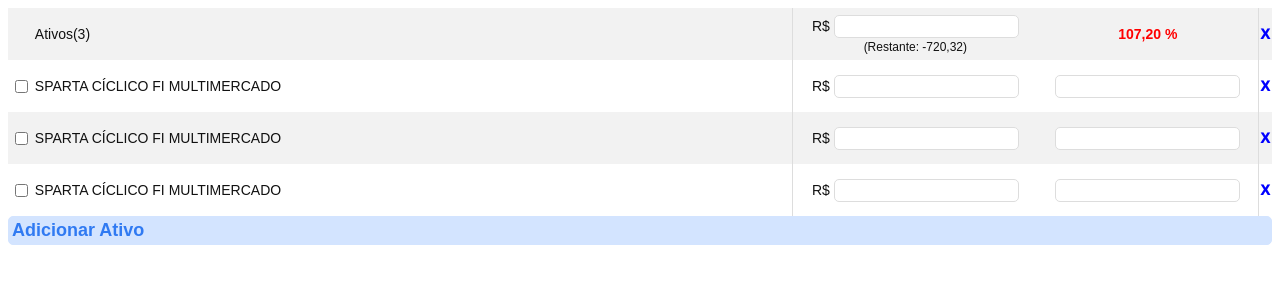
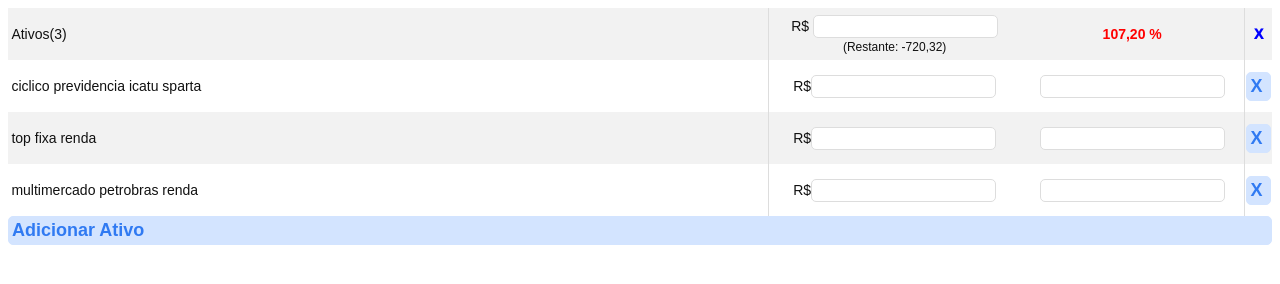
Before and after one commit to gusramalho/exercicio-ativos, a plain HTML site: page src/index.html in a window 1280 px wide. Drawn offline with Linux system fonts and the light colour scheme.

Commit message:
implementado gerar ativo visual

```diff
--- a/src/index.html
+++ b/src/index.html
@@ -8,7 +8,7 @@
     <title>Exercício ativos</title>
 </head>
 <body>
-	<table>
+	<table id="table_ativos">
 
 		<tr>
 			<th></th>
@@ -21,32 +21,18 @@
 			<th id="excluir"> X </th>
 		</tr>
 
-		<!-- modelo -->
+		<!-- modelo
 		<tr>
 			<td><input type="checkbox"/></td>
 			<td id="nome_ativo" class="right-border">SPARTA CÍCLICO FI MULTIMERCADO</td>
-			<td>R$ <input id="total" type="number"/></td>
-			<td class="right-border"><input type="text"></td>
-			<th id="excluir">X</th>
+			<td>R$ <input id="" type="number"/></td>
+			<td class="right-border"><input id="" type="text"></td>
+			<td id="excluir" class="hidden-button"><button id="id">X</button></td>
 		</tr>
-		<tr>
-				<td><input type="checkbox"/></td>
-				<td id="nome_ativo" class="right-border">SPARTA CÍCLICO FI MULTIMERCADO</td>
-				<td>R$ <input id="total" type="number"/></td>
-				<td class="right-border"><input type="text"></td>
-				<th id="excluir">X</th>
-			</tr>
-			<tr>
-					<td><input type="checkbox"/></td>
-					<td id="nome_ativo" class="right-border">SPARTA CÍCLICO FI MULTIMERCADO</td>
-					<td>R$ <input id="total" type="number"/></td>
-					<td class="right-border"><input type="text"></td>
-					<th id="excluir">X</th>
-				</tr>
-
-
+	-->
 	</table>
 	<button>Adicionar Ativo</button>
+
 
 
 
--- a/src/js/index.js
+++ b/src/js/index.js
@@ -6,15 +6,37 @@
 	}
 }
 
+const manager = {
+	currentId : 0,
+	ativos : [],
+
+	total : function(){
+		//return this.ativos.reduce((total, ativo) => total + ativo.value);
+		let total = 0;
+		for (let i=0; i<this.ativos.length; i++)
+			total += this.ativos[i].value;
+		return total;
+	},
+
+	add : function(ativo){
+		ativo.id = this.currentId++;
+		this.ativos = [...this.ativos, ativo];
+	},
+
+	remove : function(id){
+		this.ativos = this.ativos.filter(ativo => ativo.id != id);
+	}
+}
+
+function generateRandomAtivo(){
+
 	const names = ["sparta", "ciclico", "fi", "multimercado", "top", "previdencia",
 								 "advisory", "icatu", "renda", "fixa", "crédito", "privado",
 								 "petrobras", "pn"];
 
-var currentId = 0;
-var ativos = [];
-var teste = [ 1, 2, 3];
+	return new Ativo(0, randomName(), randomValue());
 
-function generateRandomName(){
+	function randomName(){
 		let name = "";
 		let c = Math.floor(Math.random() * 4) + 1;
 
@@ -26,23 +48,69 @@
 		return name;
 	}
 
-function generateRandomValue(){
-	return (Math.random() * 10000 + 100).toFixed(2);
+	function randomValue(){
+		return parseFloat((Math.random() * 10000 + 100).toFixed(2));
+	}
 }
 
-function generateRandomAtivo(){
-	return new Ativo(currentId++, generateRandomName(), generateRandomValue());
+
+function createAtivoElement(ativo){
+
+	let tr = document.createElement('tr');
+
+	let checkBox = document.createElement("checkbox");
+	checkBox.setAttribute('type', 'checkbox');
+
+	let tdCheckBox = document.createElement('td');
+	tdCheckBox.appendChild(checkBox);
+
+	let tdNomeAtivo = document.createElement('td');
+	tdNomeAtivo.setAttribute('id', 'nome_ativo');
+	tdNomeAtivo.setAttribute('class', 'right-border');
+	tdNomeAtivo.appendChild(document.createTextNode(ativo.name));
+
+	let inputValue = document.createElement('input');
+	inputValue.setAttribute('id', 'value' + ativo.id);
+	inputValue.setAttribute('type', 'number');
+
+	let tdValue = document.createElement('td');
+	tdValue.appendChild(document.createTextNode("R$"));
+	tdValue.appendChild(inputValue);
+
+	let inputPercent = document.createElement('input');
+	inputPercent.setAttribute('id', 'percent' + ativo.id);
+	inputPercent.setAttribute('type', 'number');
+
+	let tdPercent = document.createElement('td');
+	tdPercent.setAttribute('class', 'right-border');
+	tdPercent.appendChild(inputPercent);
+
+	let btnExcluir = document.createElement('button');
+	btnExcluir.setAttribute('id', 'exluir' + ativo.id);
+	btnExcluir.appendChild(document.createTextNode("X"));
+
+	let tdExcluir = document.createElement('td');
+	tdExcluir.setAttribute('class', 'hidden-button');
+	tdExcluir.append(btnExcluir);
+
+	tr.appendChild(tdCheckBox);
+	tr.appendChild(tdNomeAtivo);
+	tr.appendChild(tdValue);
+	tr.appendChild(tdPercent);
+	tr.appendChild(tdExcluir);
+
+	return tr;
 }
 
 function main(){
 
 	for (let i=0; i<3; i++){
-		ativos = [...ativos, generateRandomAtivo()];
-		console.log(ativos);
+		manager.add(generateRandomAtivo());
+		console.log(manager.ativos);
 	}
 
 
-
+	manager.ativos.map(ativo => document.querySelector("#table_ativos").appendChild(createAtivoElement(ativo)));
 }
 
 main();
```
Lines whose indentation alone changed are shown as unchanged.
